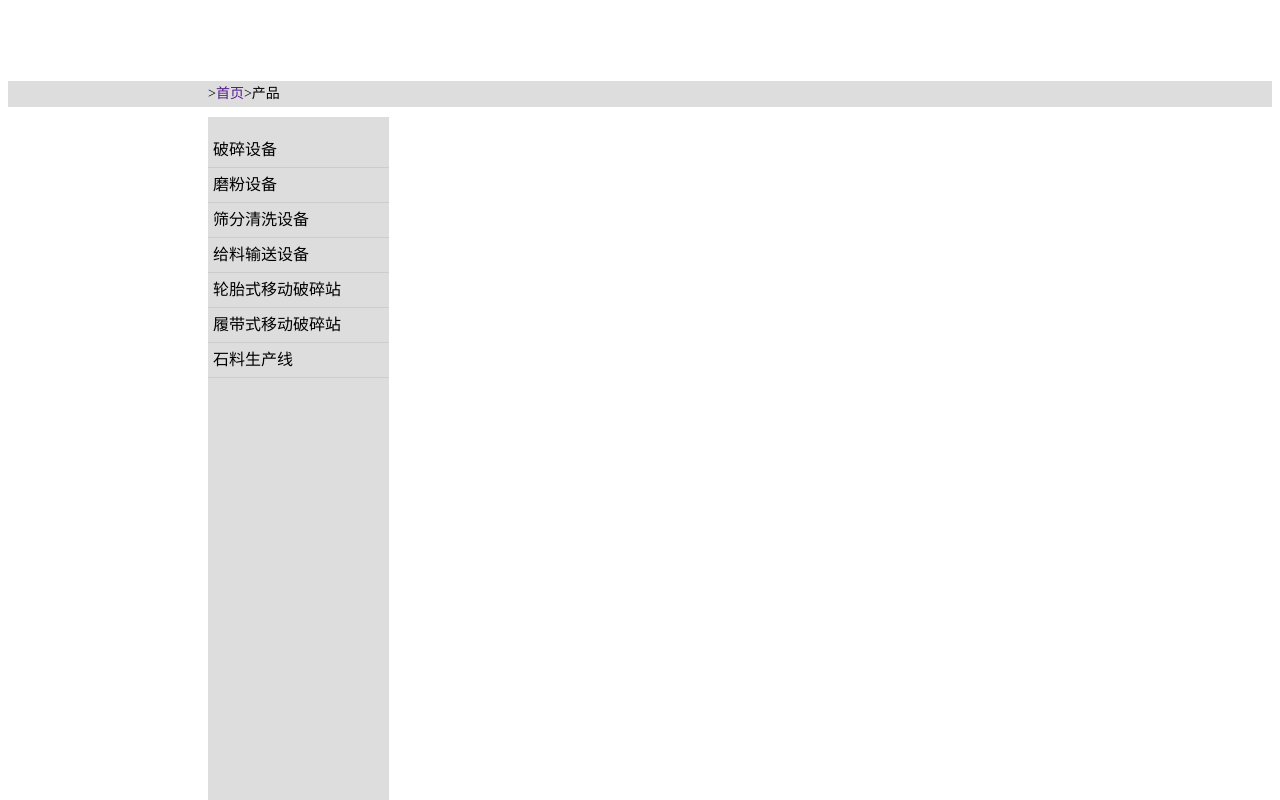
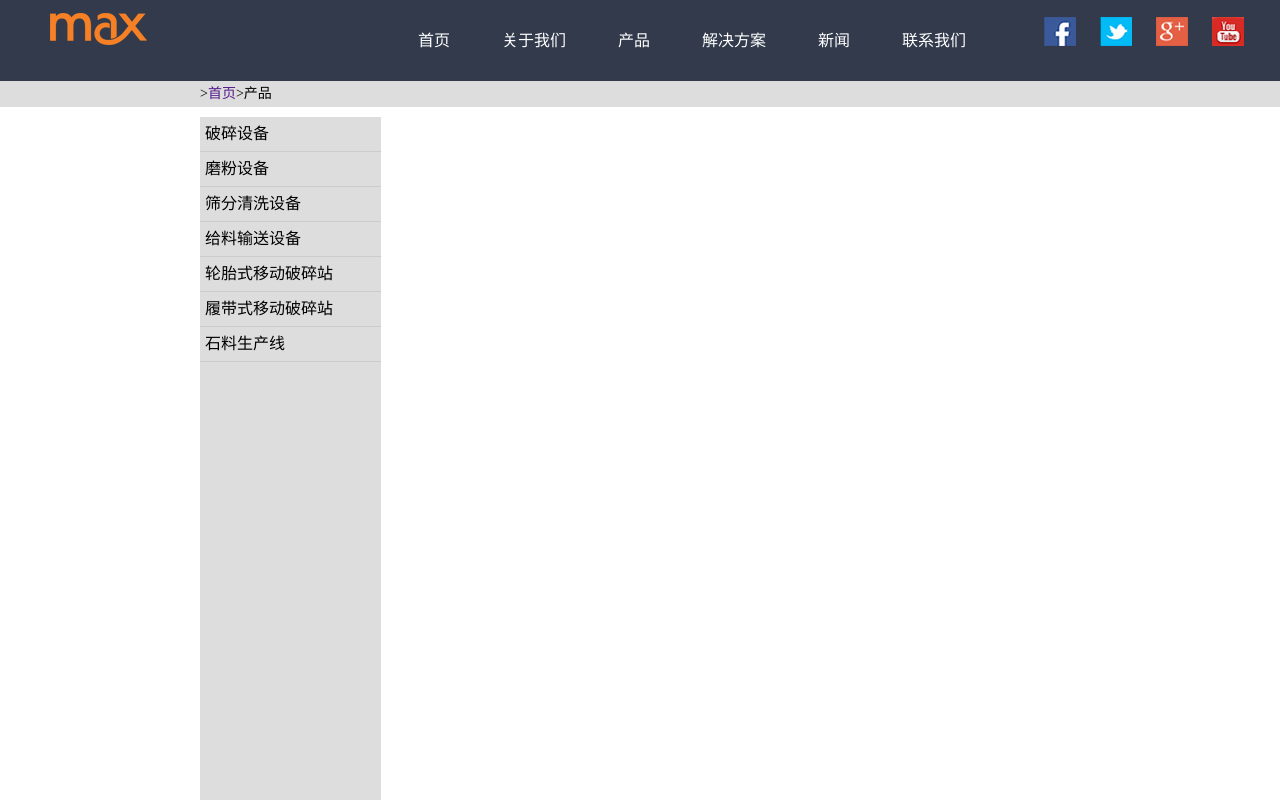
Before and after one commit to shaohua1994/project-max, a website: page src/product.html in a window 1280 px wide. Shown: the top 800 px of the page. Drawn offline with nearby package versions, Linux system fonts and the light colour scheme; files that its build step writes are made by us from their sources.

Commit message:
最后一次提交

```diff
--- a/gulpfile.js
+++ b/gulpfile.js
@@ -65,7 +65,7 @@ gulp.task('js',function(){
 
 gulp.task('watch',['html','less','js','img','css'],function(){
 	gulp.watch('src/**/*.html',['html']);
-	gulp.watch('src/less/**/*.css',['less']);
+	gulp.watch('src/less/**/*.less',['less']);
 	gulp.watch('src/js/**/*.js',['js']);
 })
 
--- a/src/less/aboutus.less
+++ b/src/less/aboutus.less
@@ -1,5 +1,5 @@
 .body .header {
-	margin-top:81px;
+
 	width:100%;
 	height:26px;
 	line-height:26px;
@@ -31,7 +31,7 @@
 	height:34px;
 	line-height:34px;
 	border-bottom:1px solid #ccc;
-	margin-left:-40px;
+
 }
 .body .conner .conleft ul li a {
 	text-decoration:none;
@@ -94,7 +94,7 @@
 
 }
 .conright .confooter .confooterleft .footereach .rights p:nth-child(3){
-	margin-top:-10px;
+	margin-top:6px;
 }
 .body .conner .conright .confooter .confooterright {
 	width:192px;
--- a/src/less/contactUs.less
+++ b/src/less/contactUs.less
@@ -8,7 +8,6 @@
 }
 body{
 	.contact_us{
-		margin-top:80px;
 		.contact-header{
 			width:100%;
 			height:26px;
--- a/src/less/product.less
+++ b/src/less/product.less
@@ -1,5 +1,5 @@
 .body .header {
-	margin-top:81px;
+
 	width:100%;
 	height:26px;
 	line-height:26px;
@@ -31,7 +31,7 @@
 	height:34px;
 	line-height:34px;
 	border-bottom:1px solid #ccc;
-	margin-left:-40px;
+
 }
 .body .conner .conleft ul li a {
 	text-decoration:none;
@@ -94,7 +94,7 @@
 
 }
 .conright .confooter .confooterleft .footereach .rights p:nth-child(3){
-	margin-top:-10px;
+	margin-top:6px;
 }
 .body .conner .conright .confooter .confooterright {
 	width:192px;
--- a/src/product.html
+++ b/src/product.html
@@ -4,8 +4,30 @@
         <meta charset="utf-8">
         <title>product</title>
        <link rel="stylesheet" href="./css/product.css">
+       <link rel="stylesheet" href="./css/header.css">
     </head>
     <body>
+       <!-- 头部 -->
+       <div class="nav">
+             <div><a href=""><img src="./img/logo.png" alt=""></a></div>
+             <div>
+                 <ul>
+                    <li><a href="/index.html">首页</a></li>
+                    <li><a href="/aboutus.html">关于我们</a></li>
+                    <li><a href="/product.html">产品</a></li>
+                    <li><a href="/">解决方案</a></li>
+                    <li><a href="/">新闻</a></li>
+                    <li><a href="/contactUs.html">联系我们</a></li>
+                 </ul>
+             </div>
+             <div>
+               <a href="https://www.facebook.com/PelletMachine.Pro/"><img src="./img/sns01.jpg" alt=""></a>
+               <a href="123"><img src="./img/sns02.jpg" alt=""></a>
+               <a href="https://plus.google.com/u/0/100209757278345029818/posts"><img src="./img/sns03.jpg" alt=""></a>
+               <a href="http://www.linkedin.com/in/china-richi-279b60115/"><img src="./img/sns04.jpg" alt=""></a>
+             </div>
+         </div>
+       <!-- 头部结束 -->
 
        <div class="body">
           <div class="header">
```
Also changed, not shown: src/aboutus.html (+22 -0 lines), src/contactUs.html (+20 -0 lines), src/index.html (+0 -2 lines).
